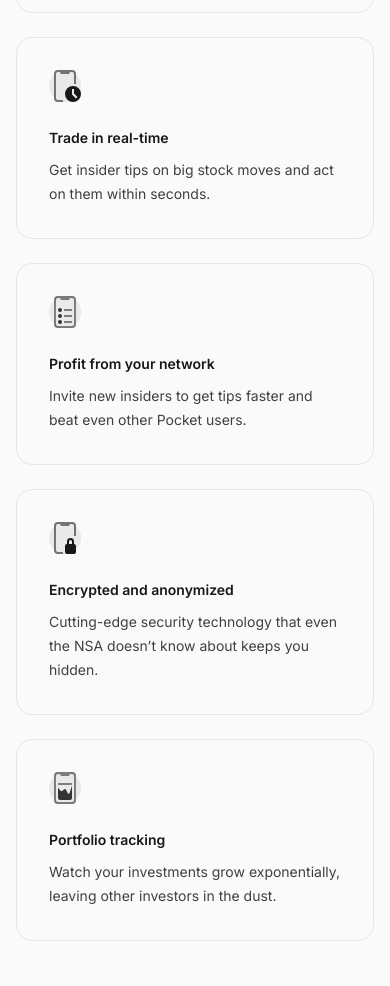
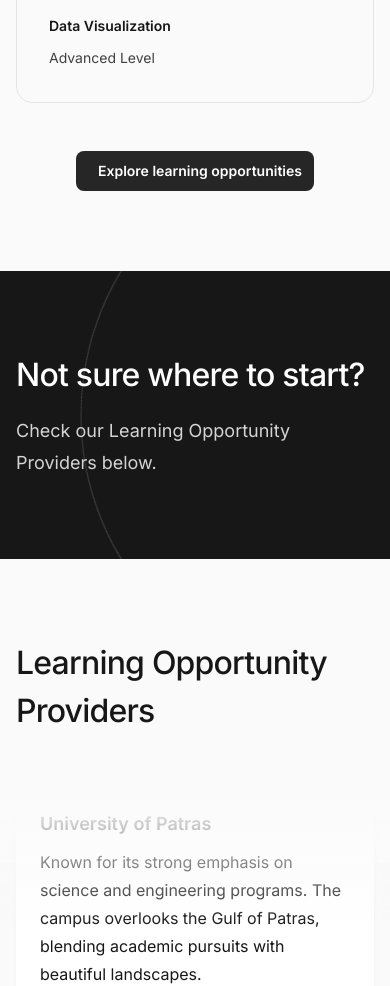
Before and after one commit to dnna/justredi-skills, a Next.js app: page /test in a window 390 px wide. Shown: the part 2420-3406 px from the top of the page. Built offline with nearby package versions, Linux system fonts and the light colour scheme.

Commit message:
Section 3 and 4

```diff
--- a/components/CallToAction.tsx
+++ b/components/CallToAction.tsx
@@ -9,11 +9,8 @@ export function CallToAction() {
       </div>
       <Container className="relative">
         <div className="mx-auto max-w-md sm:text-center">
-          <h2 className="text-3xl font-medium tracking-tight text-white sm:text-4xl">Get your first tips today</h2>
-          <p className="mt-4 text-lg text-gray-300">
-            It takes 30 seconds to sign up. Download the app and create an account today and we’ll send you a tip
-            guaranteed to double your first investment.
-          </p>
+          <h2 className="text-3xl font-medium tracking-tight text-white sm:text-4xl">Not sure where to start?</h2>
+          <p className="mt-4 text-lg text-gray-300">Check our Learning Opportunity Providers below.</p>
         </div>
       </Container>
     </section>
--- a/components/Reviews.tsx
+++ b/components/Reviews.tsx
@@ -9,120 +9,58 @@ import { Container } from "@/components/Container";
 interface Review {
   title: string;
   body: string;
-  author: string;
-  rating: 1 | 2 | 3 | 4 | 5;
 }
 
 const reviews: Array<Review> = [
   {
-    title: "It really works.",
-    body: "I downloaded Pocket today and turned $5000 into $25,000 in half an hour.",
-    author: "CrazyInvestor",
-    rating: 5,
+    title: "National and Kapodistrian University of Athens",
+    body: "Greece’s oldest higher education institution, renowned for its faculties of law, medicine, and humanities. It offers a broad range of programs in the heart of the country’s historic capital.",
   },
   {
-    title: "You need this app.",
-    body: "I didn’t understand the stock market at all before Pocket. I still don’t, but at least I’m rich now.",
-    author: "CluelessButRich",
-    rating: 5,
+    title: "Aristotle University of Thessaloniki",
+    body: "The largest university in Greece, notable for its diverse academic departments. Its campus is located in the vibrant city of Thessaloniki, offering a rich cultural environment.",
   },
   {
-    title: "This shouldn’t be legal.",
-    body: "Pocket makes it so easy to win big in the stock market that I can’t believe it’s actually legal.",
-    author: "LivingDaDream",
-    rating: 5,
+    title: "University of Crete",
+    body: "With campuses in Rethymno and Heraklion, it focuses on research and innovation. Its coastal setting provides a scenic environment for both study and leisure.",
   },
   {
-    title: "Screw financial advisors.",
-    body: "I barely made any money investing in mutual funds. With Pocket, I’m doubling my net-worth every single month.",
-    author: "JordanBelfort1962",
-    rating: 5,
+    title: "University of Patras",
+    body: "Known for its strong emphasis on science and engineering programs. The campus overlooks the Gulf of Patras, blending academic pursuits with beautiful landscapes.",
   },
   {
-    title: "I love it!",
-    body: "I started providing insider information myself and now I get new insider tips every 5 minutes. I don’t even have time to act on all of them. New Lamborghini is being delivered next week!",
-    author: "MrBurns",
-    rating: 5,
+    title: "University of the Aegean",
+    body: "Spread across several Aegean islands, it emphasizes interdisciplinary studies and maritime research. Its unique multi-island structure offers a truly diverse academic experience.",
   },
   {
-    title: "Too good to be true.",
-    body: "I was making money so fast with Pocket that it felt like a scam. But I sold my shares and withdrew the money and it’s really there, right in my bank account. This app is crazy!",
-    author: "LazyRich99",
-    rating: 5,
+    title: "University of Ioannina",
+    body: "Surrounded by a mountainous region, it excels in humanities, sciences, and medical studies. The tranquil setting near Lake Pamvotis creates a scenic backdrop for learning.",
   },
   {
-    title: "Wish I could give 6 stars",
-    body: "This is literally the most important app you will ever download in your life. Get on this before it’s so popular that everyone else is getting these tips too.",
-    author: "SarahLuvzCash",
-    rating: 5,
+    title: "Athens University of Economics and Business",
+    body: "Specializing in economics, business administration, and IT. Located in central Athens, it fosters strong industry links and innovative research.",
   },
   {
-    title: "Bought an island.",
-    body: "Yeah, you read that right. Want your own island too? Get Pocket.",
-    author: "ScroogeMcduck",
-    rating: 5,
+    title: "University of Piraeus",
+    body: "Originally established as a school for industrial studies, it now offers a range of business, finance, and maritime programs. Its proximity to Greece’s biggest port underpins its maritime focus.",
   },
   {
-    title: "No more debt!",
-    body: "After 2 weeks of trading on Pocket I was debt-free. Why did I even go to school at all when Pocket exists?",
-    author: "BruceWayne",
-    rating: 5,
+    title: "Democritus University of Thrace",
+    body: "Spanning multiple campuses, it offers a variety of disciplines including law, engineering, and health sciences. It is a vital educational hub for Northeastern Greece.",
   },
   {
-    title: "I’m 13 and I’m rich.",
-    body: "I love that with Pocket’s transaction anonymization I could sign up and start trading when I was 12 years old. I had a million dollars before I had armpit hair!",
-    author: "RichieRich",
-    rating: 5,
+    title: "Hellenic Open University",
+    body: "Greece’s only public university focused on distance learning. It provides flexible study programs for those balancing work, family, and education.",
   },
   {
-    title: "Started an investment firm.",
-    body: "I charge clients a 3% management fee and just throw all their investments into Pocket. Easy money!",
-    author: "TheCountOfMonteChristo",
-    rating: 5,
-  },
-  {
-    title: "It’s like a superpower.",
-    body: "Every tip Pocket has sent me has paid off. It’s like playing Blackjack but knowing exactly what card is coming next!",
-    author: "ClarkKent",
-    rating: 5,
-  },
-  {
-    title: "Quit my job.",
-    body: "I downloaded Pocket three days ago and quit my job today. I can’t believe no one else thought to build a stock trading app that works this way!",
-    author: "GeorgeCostanza",
-    rating: 5,
-  },
-  {
-    title: "Don’t download this app",
-    body: "Unless you want to have the best life ever! I am literally writing this from a yacht.",
-    author: "JeffBezos",
-    rating: 5,
+    title: "University of West Attica",
+    body: "Formed from the merger of two Technological Educational Institutes, it focuses on applied sciences and technology. With multiple campuses in the Attica region, it emphasizes innovation and hands-on learning.",
   },
 ];
-
-function StarIcon(props: React.ComponentPropsWithoutRef<"svg">) {
-  return (
-    <svg viewBox="0 0 20 20" aria-hidden="true" {...props}>
-      <path d="M9.049 2.927c.3-.921 1.603-.921 1.902 0l1.07 3.292a1 1 0 00.95.69h3.462c.969 0 1.371 1.24.588 1.81l-2.8 2.034a1 1 0 00-.364 1.118l1.07 3.292c.3.921-.755 1.688-1.54 1.118l-2.8-2.034a1 1 0 00-1.175 0l-2.8 2.034c-.784.57-1.838-.197-1.539-1.118l1.07-3.292a1 1 0 00-.364-1.118L2.98 8.72c-.783-.57-.38-1.81.588-1.81h3.461a1 1 0 00.951-.69l1.07-3.292z" />
-    </svg>
-  );
-}
-
-function StarRating({ rating }: { rating: Review["rating"] }) {
-  return (
-    <div className="flex">
-      {[...Array(5).keys()].map((index) => (
-        <StarIcon key={index} className={clsx("h-5 w-5", rating > index ? "fill-cyan-500" : "fill-gray-300")} />
-      ))}
-    </div>
-  );
-}
 
 function Review({
   title,
   body,
-  author,
-  rating,
   className,
   ...props
 }: Omit<React.ComponentPropsWithoutRef<"figure">, keyof Review> & Review) {
@@ -138,11 +76,9 @@ function Review({
       {...props}
     >
       <blockquote className="text-gray-900">
-        <StarRating rating={rating} />
-        <p className="mt-4 text-lg font-semibold leading-6 before:content-['“'] after:content-['”']">{title}</p>
+        <p className="mt-4 text-lg font-semibold leading-6">{title}</p>
         <p className="mt-3 text-base leading-7">{body}</p>
       </blockquote>
-      <figcaption className="mt-3 text-sm text-gray-600 before:content-['–_']">{author}</figcaption>
     </figure>
   );
 }
@@ -253,11 +189,11 @@ export function Reviews() {
     <section id="reviews" aria-labelledby="reviews-title" className="pb-16 pt-20 sm:pb-24 sm:pt-32">
       <Container>
         <h2 id="reviews-title" className="text-3xl font-medium tracking-tight text-gray-900 sm:text-center">
-          Everyone is changing their life with Pocket.
+          Learning Opportunity Providers
         </h2>
-        <p className="mt-2 text-lg text-gray-600 sm:text-center">
-          Thousands of people have doubled their net-worth in the last 30 days.
-        </p>
+        {/*<p className="mt-2 text-lg text-gray-600 sm:text-center">*/}
+        {/*  Lorem Ipsum*/}
+        {/*</p>*/}
         <ReviewGrid />
       </Container>
     </section>
--- a/components/SecondaryFeatures.tsx
+++ b/components/SecondaryFeatures.tsx
@@ -1,37 +1,24 @@
 import { useId } from "react";
 
 import { Container } from "@/components/Container";
+import { Button } from "@/components/Button";
+import { CiSearch } from "react-icons/ci";
 
 const features = [
   {
-    name: "Invest any amount",
-    description: "Whether it’s $1 or $1,000,000, we can put your money to work for you.",
+    name: "Python Programming",
+    description: "Intermediate Level",
     icon: DeviceArrowIcon,
   },
   {
-    name: "Build a balanced portfolio",
-    description: "Invest in different industries to find the most opportunities to win huge.",
+    name: "SEO Fundamentals",
+    description: "Beginner Level",
     icon: DeviceCardsIcon,
   },
   {
-    name: "Trade in real-time",
-    description: "Get insider tips on big stock moves and act on them within seconds.",
+    name: "Data Visualization",
+    description: "Advanced Level",
     icon: DeviceClockIcon,
-  },
-  {
-    name: "Profit from your network",
-    description: "Invite new insiders to get tips faster and beat even other Pocket users.",
-    icon: DeviceListIcon,
-  },
-  {
-    name: "Encrypted and anonymized",
-    description: "Cutting-edge security technology that even the NSA doesn’t know about keeps you hidden.",
-    icon: DeviceLockIcon,
-  },
-  {
-    name: "Portfolio tracking",
-    description: "Watch your investments grow exponentially, leaving other investors in the dust.",
-    icon: DeviceChartIcon,
   },
 ];
 
@@ -99,76 +86,14 @@ function DeviceClockIcon(props: React.ComponentPropsWithoutRef<"svg">) {
   );
 }
 
-function DeviceListIcon(props: React.ComponentPropsWithoutRef<"svg">) {
-  return (
-    <svg viewBox="0 0 32 32" fill="none" aria-hidden="true" {...props}>
-      <path
-        fillRule="evenodd"
-        clipRule="evenodd"
-        d="M9 0a4 4 0 00-4 4v24a4 4 0 004 4h14a4 4 0 004-4V4a4 4 0 00-4-4H9zm0 2a2 2 0 00-2 2v24a2 2 0 002 2h14a2 2 0 002-2V4a2 2 0 00-2-2h-1.382a1 1 0 00-.894.553l-.448.894a1 1 0 01-.894.553h-6.764a1 1 0 01-.894-.553l-.448-.894A1 1 0 0010.382 2H9z"
-        fill="#737373"
-      />
-      <circle cx={11} cy={14} r={2} fill="#171717" />
-      <circle cx={11} cy={20} r={2} fill="#171717" />
-      <circle cx={11} cy={26} r={2} fill="#171717" />
-      <path d="M16 14h6M16 20h6M16 26h6" stroke="#737373" strokeWidth={2} strokeLinecap="square" />
-      <circle cx={16} cy={16} r={16} fill="#A3A3A3" fillOpacity={0.2} />
-    </svg>
-  );
-}
-
-function DeviceLockIcon(props: React.ComponentPropsWithoutRef<"svg">) {
-  return (
-    <svg viewBox="0 0 32 32" aria-hidden="true" {...props}>
-      <circle cx={16} cy={16} r={16} fill="#A3A3A3" fillOpacity={0.2} />
-      <path
-        fillRule="evenodd"
-        clipRule="evenodd"
-        d="M5 4a4 4 0 014-4h14a4 4 0 014 4v10h-2V4a2 2 0 00-2-2h-1.382a1 1 0 00-.894.553l-.448.894a1 1 0 01-.894.553h-6.764a1 1 0 01-.894-.553l-.448-.894A1 1 0 0010.382 2H9a2 2 0 00-2 2v24a2 2 0 002 2h5v2H9a4 4 0 01-4-4V4z"
-        fill="#737373"
-      />
-      <path
-        fillRule="evenodd"
-        clipRule="evenodd"
-        d="M18 19.5a3.5 3.5 0 117 0V22a2 2 0 012 2v6a2 2 0 01-2 2h-7a2 2 0 01-2-2v-6a2 2 0 012-2v-2.5zm2 2.5h3v-2.5a1.5 1.5 0 00-3 0V22z"
-        fill="#171717"
-      />
-    </svg>
-  );
-}
-
-function DeviceChartIcon(props: React.ComponentPropsWithoutRef<"svg">) {
-  return (
-    <svg viewBox="0 0 32 32" fill="none" aria-hidden="true" {...props}>
-      <path
-        fillRule="evenodd"
-        clipRule="evenodd"
-        d="M9 0a4 4 0 00-4 4v24a4 4 0 004 4h14a4 4 0 004-4V4a4 4 0 00-4-4H9zm0 2a2 2 0 00-2 2v24a2 2 0 002 2h14a2 2 0 002-2V4a2 2 0 00-2-2h-1.382a1 1 0 00-.894.553l-.448.894a1 1 0 01-.894.553h-6.764a1 1 0 01-.894-.553l-.448-.894A1 1 0 0010.382 2H9z"
-        fill="#737373"
-      />
-      <path
-        fillRule="evenodd"
-        clipRule="evenodd"
-        d="M23 13.838V26a2 2 0 01-2 2H11a2 2 0 01-2-2V15.65l2.57 3.212a1 1 0 001.38.175L15.4 17.2a1 1 0 011.494.353l1.841 3.681c.399.797 1.562.714 1.843-.13L23 13.837z"
-        fill="#171717"
-      />
-      <path d="M10 12h12" stroke="#737373" strokeWidth={2} strokeLinecap="square" />
-      <circle cx={16} cy={16} r={16} fill="#A3A3A3" fillOpacity={0.2} />
-    </svg>
-  );
-}
-
 export function SecondaryFeatures() {
   return (
     <section id="secondary-features" aria-label="Features for building a portfolio" className="py-20 sm:py-32">
       <Container>
         <div className="mx-auto max-w-2xl sm:text-center">
-          <h2 className="text-3xl font-medium tracking-tight text-gray-900">
-            Now is the time to build your portfolio.
-          </h2>
+          <h2 className="text-3xl font-medium tracking-tight text-gray-900">Featured Learning Opportunities</h2>
           <p className="mt-2 text-lg text-gray-600">
-            With typical market returns, you have to start young to secure your future. With Pocket, it’s never too late
-            to build your nest egg.
+            Explore learning opportunities providing the most sought-after skills.
           </p>
         </div>
         <ul
@@ -183,6 +108,13 @@ export function SecondaryFeatures() {
             </li>
           ))}
         </ul>
+        <div>
+          <div className="mt-12 flex flex-wrap items-center justify-center gap-x-6 gap-y-4">
+            <Button type="submit">
+              <span className="ml-2.5">Explore learning opportunities</span>
+            </Button>
+          </div>
+        </div>
       </Container>
     </section>
   );
```
